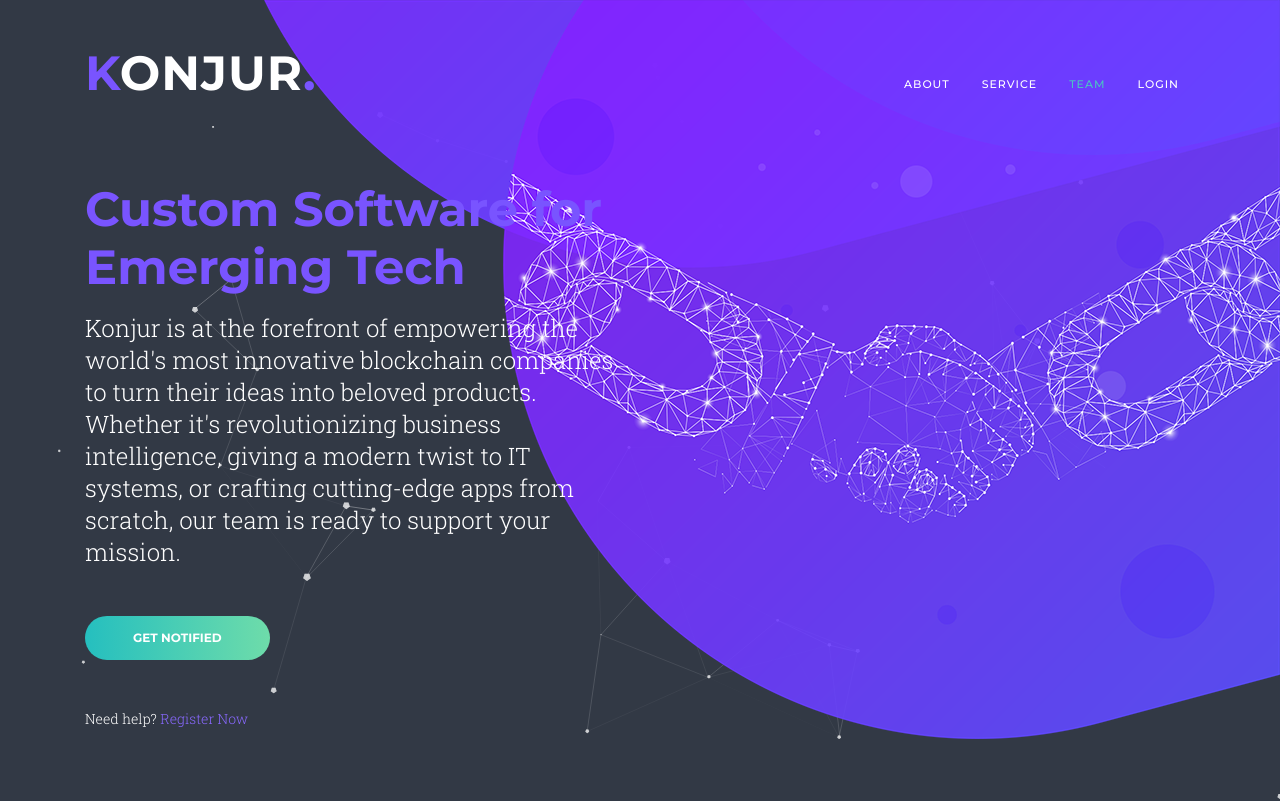
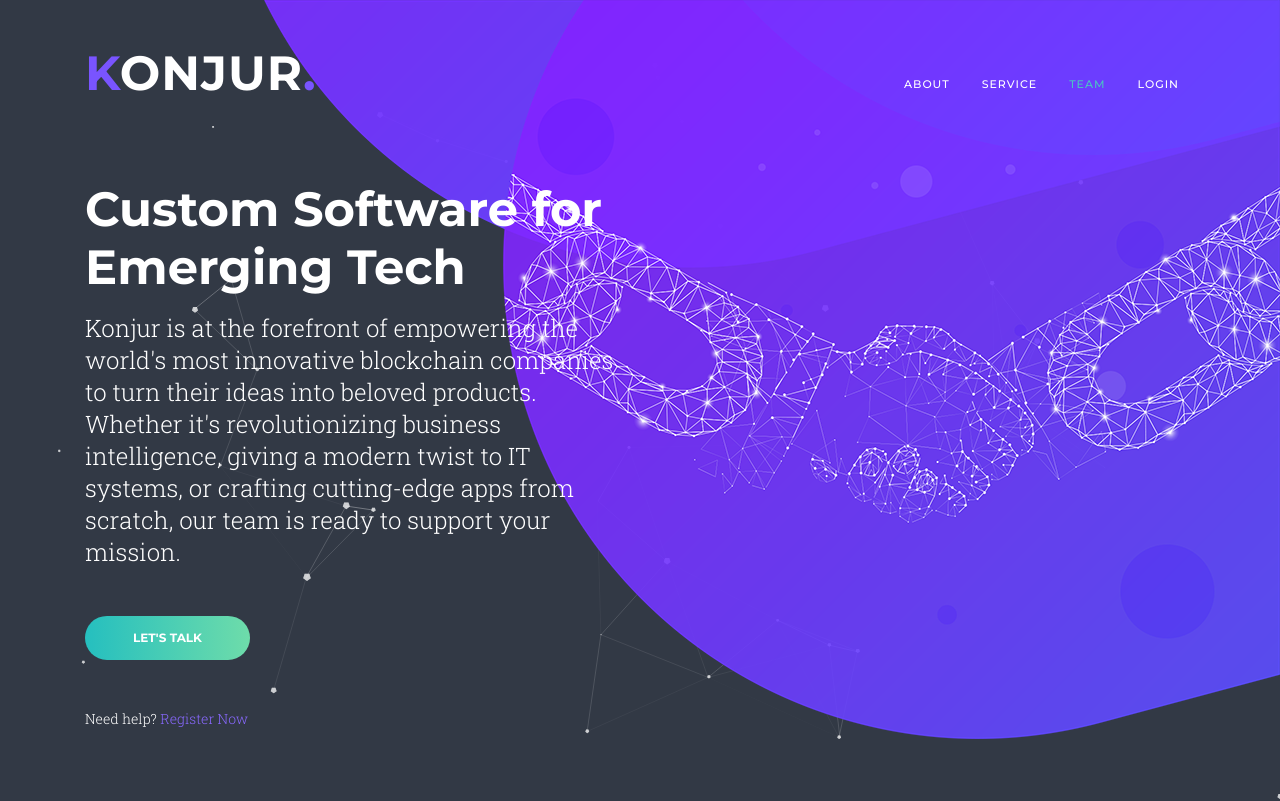
Before and after one commit to Unicorn8080/konjur, a plain HTML site: page index.html in a window 1280 px wide. Shown: the top 801 px of the page. Drawn offline with nearby package versions, Linux system fonts and the light colour scheme.

Commit message:
fix: first page

```diff
--- a/index.html
+++ b/index.html
@@ -107,12 +107,12 @@
             <div class="container">
                 <div class="row">
                     <div class="col-lg-6 col-md-12">
-                        <h1 class="hero-title">Custom Software for Emerging Tech</h1>
+                        <h1 class="hero-title" style="color: white">Custom Software for Emerging Tech</h1>
                         <p class="here-sub-title">
                             Konjur is at the forefront of empowering the world's most innovative blockchain companies to turn their ideas into beloved products. Whether it's revolutionizing business intelligence, giving a modern twist to IT systems, or crafting cutting-edge apps from scratch, our team is ready to support your mission.
                         </p>
 
-                        <a href="#" class="btn btn-gradient btn-pill text-uppercase">Get Notified</a>
+                        <a href="#" class="btn btn-gradient btn-pill text-uppercase">Let's Talk</a>
                         <div class="mt-md-5 mt-3 sm-txt gray-txt">
                             Need help? <a href="javascript:;">Register Now</a>
                         </div>
```
